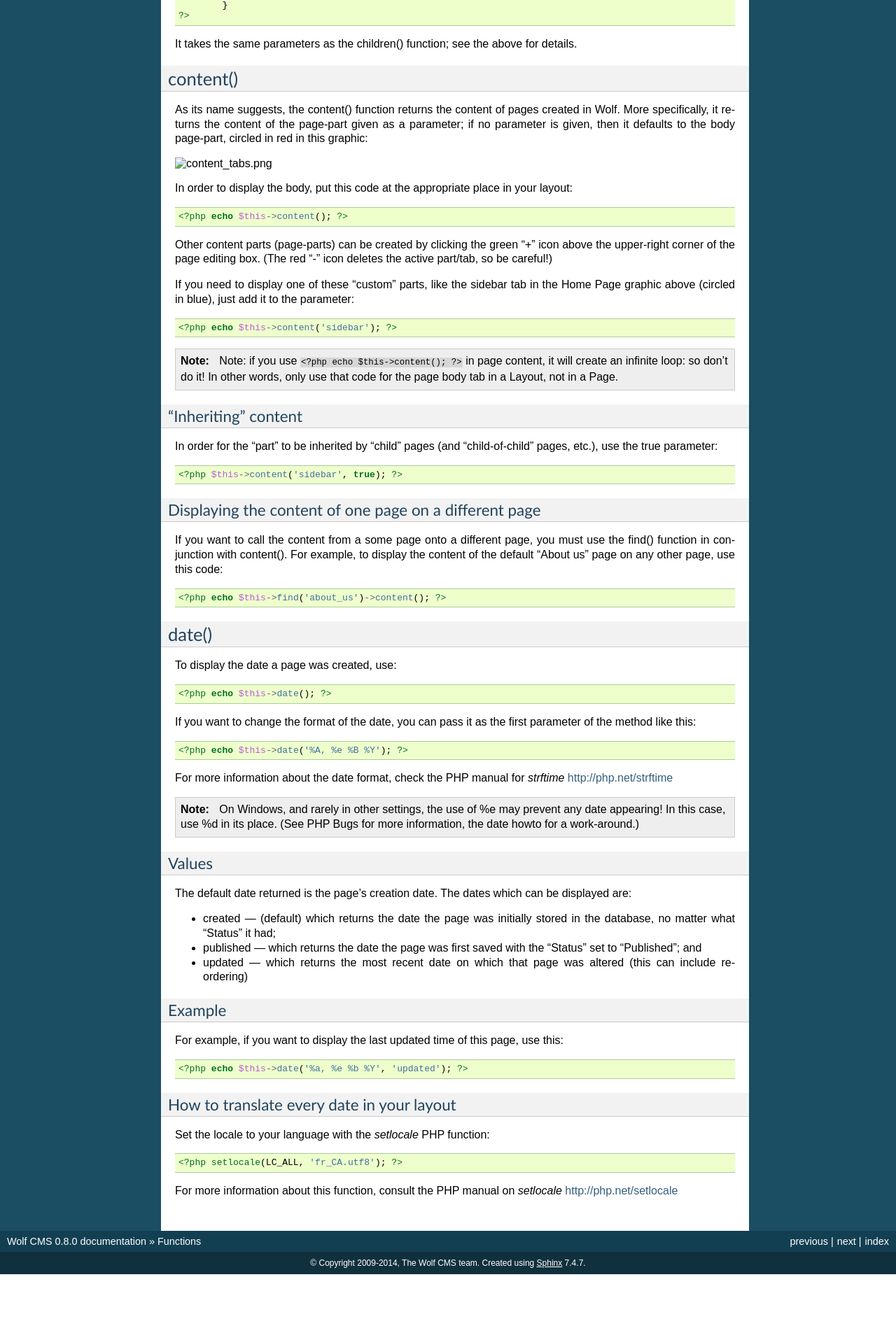
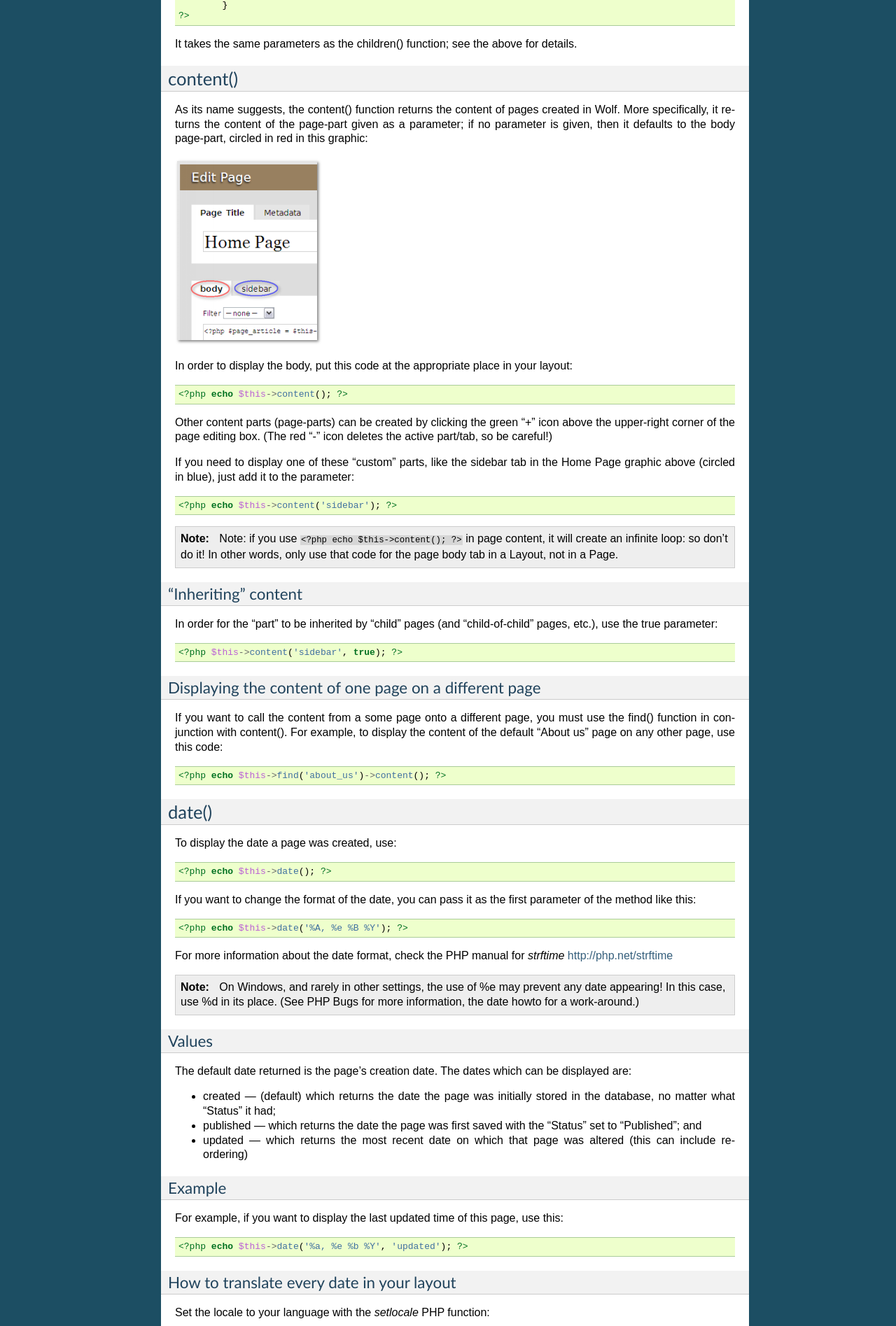
Before and after one commit to wolfcms/docs.wolfcms.org, a Sphinx documentation site: the page built from source/functions.rst, in a window 1280 px wide. Shown: the part 3239-5134 px from the top of the page at 70% size. Built offline with Sphinx 7.4.7, drawn with Linux system fonts in a browser that asks for light colours; pages that are not in the unit, such as notebooks, are missing from menus; before the commit the page ends 5060 px from its top, so only the background shows below that.

Commit message:
Correcting image path

```diff
--- a/source/functions.rst
+++ b/source/functions.rst
@@ -188,7 +188,7 @@ content()
 
 As its name suggests, the content() function returns the content of pages created in Wolf. More specifically, it returns the content of the page-part given as a parameter; if no parameter is given, then it defaults to the body page-part, circled in red in this graphic:
 
-.. image:: content_tabs.png
+.. image:: ../images/content_tabs.png
 
 In order to display the body, put this code at the appropriate place in your layout:
 
```
